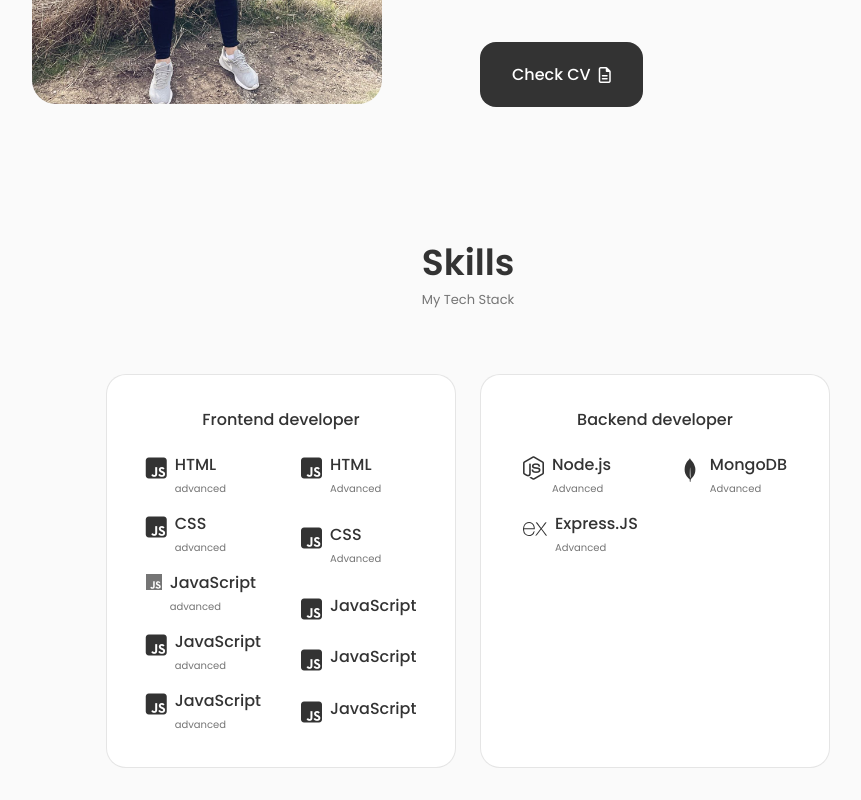
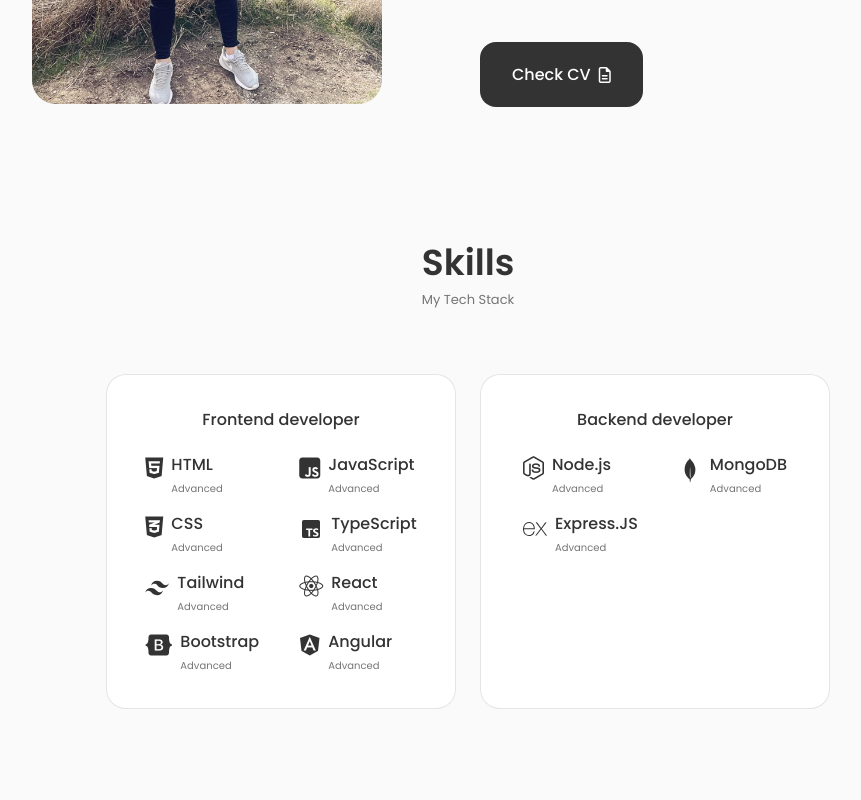
Before and after one commit to emin-apm/Portfolio, a React (Vite) app in the folder MyPortfolio/: page / in a window 1280 px wide. Shown: the part 1254-2054 px from the top of the page, without its empty margins (172-1033 px from the left). After the commit the page ends 1995 px from the top, so only its background shows below. Built offline with nearby package versions, Linux system fonts and the light colour scheme.

Commit message:
frontend data change

```diff
--- a/MyPortfolio/src/components/Skills/Frontend.jsx
+++ b/MyPortfolio/src/components/Skills/Frontend.jsx
@@ -1,7 +1,7 @@
 import styles from "./SkillsStyles.module.css";
 
-import { SiJavascript } from "react-icons/si";
-import { TbBrandJavascript } from "react-icons/tb";
+import { BiLogoTypescript } from "react-icons/bi";
+import { RiTailwindCssFill } from "react-icons/ri";
 
 export default function Frontend() {
   return (
@@ -10,39 +10,33 @@ export default function Frontend() {
       <div className={styles.skill_box}>
         <div className={styles.skill_group}>
           <div className={styles.skill_data}>
-            <i className="fa-brands fa-square-js"></i>
+            <i class="fa-brands fa-html5"></i>
             <div>
               <h3 className={styles.skill_name}>HTML</h3>
-              <span className={styles.skill_level}>advanced</span>
+              <span className={styles.skill_level}>Advanced</span>
             </div>
           </div>
           <div className={styles.skill_data}>
-            <i className="fa-brands fa-square-js"></i>
+            <i class="fa-brands fa-css3-alt"></i>
             <div>
               <h3 className={styles.skill_name}>CSS</h3>
-              <span className={styles.skill_level}>advanced</span>
+              <span className={styles.skill_level}>Advanced</span>
             </div>
           </div>
           <div className={styles.skill_data}>
-            {/* <i className="fa-brands fa-square-js"></i> */}
-            <SiJavascript />
+            <i>
+              <RiTailwindCssFill />
+            </i>
             <div>
-              <h3 className={styles.skill_name}>JavaScript</h3>
-              <span className={styles.skill_level}>advanced</span>
+              <h3 className={styles.skill_name}>Tailwind</h3>
+              <span className={styles.skill_level}>Advanced</span>
             </div>
           </div>
           <div className={styles.skill_data}>
-            <i className="fa-brands fa-square-js"></i>
+            <i class="fa-brands fa-bootstrap"></i>
             <div>
-              <h3 className={styles.skill_name}>JavaScript</h3>
-              <span className={styles.skill_level}>advanced</span>
-            </div>
-          </div>
-          <div className={styles.skill_data}>
-            <i className="fa-brands fa-square-js"></i>
-            <div>
-              <h3 className={styles.skill_name}>JavaScript</h3>
-              <span className={styles.skill_level}>advanced</span>
+              <h3 className={styles.skill_name}>Bootstrap</h3>
+              <span className={styles.skill_level}>Advanced</span>
             </div>
           </div>
         </div>
@@ -50,36 +44,32 @@ export default function Frontend() {
           <div className={styles.skill_data}>
             <i className="fa-brands fa-square-js"></i>
             <div>
-              <h3 className={styles.skill_name}>HTML</h3>
+              <h3 className={styles.skill_name}>JavaScript</h3>
               <span className={styles.skill_level}>Advanced</span>
             </div>
           </div>
           <div className={styles.skill_data}>
-            <i className="fa-brands fa-square-js"></i>
+            <i>
+              <BiLogoTypescript />
+            </i>
             <div>
-              <h3 className={styles.skill_name}>CSS</h3>
+              <h3 className={styles.skill_name}>TypeScript</h3>
               <span className={styles.skill_level}>Advanced</span>
             </div>
           </div>
           <div className={styles.skill_data}>
-            <i className="fa-brands fa-square-js"></i>
+            <i class="fa-brands fa-react"></i>
             <div>
-              <h3 className={styles.skill_name}>JavaScript</h3>
-              <span className={styles.skill_level}></span>
+              <h3 className={styles.skill_name}>React</h3>
+              <span className={styles.skill_level}>Advanced</span>
             </div>
           </div>
           <div className={styles.skill_data}>
-            <i className="fa-brands fa-square-js"></i>
+            <i class="fa-brands fa-angular"></i>
+
             <div>
-              <h3 className={styles.skill_name}>JavaScript</h3>
-              <span className={styles.skill_level}></span>
-            </div>
-          </div>
-          <div className={styles.skill_data}>
-            <i className="fa-brands fa-square-js"></i>
-            <div>
-              <h3 className={styles.skill_name}>JavaScript</h3>
-              <span className={styles.skill_level}></span>
+              <h3 className={styles.skill_name}>Angular</h3>
+              <span className={styles.skill_level}>Advanced</span>
             </div>
           </div>
         </div>
```
